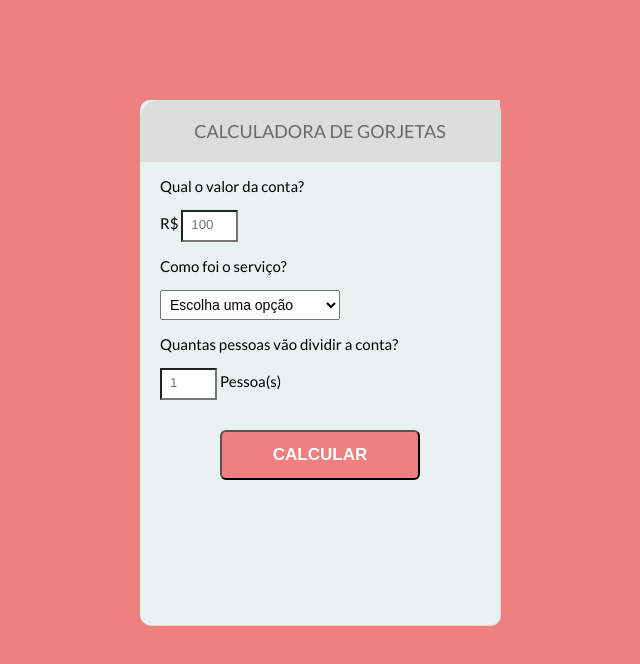
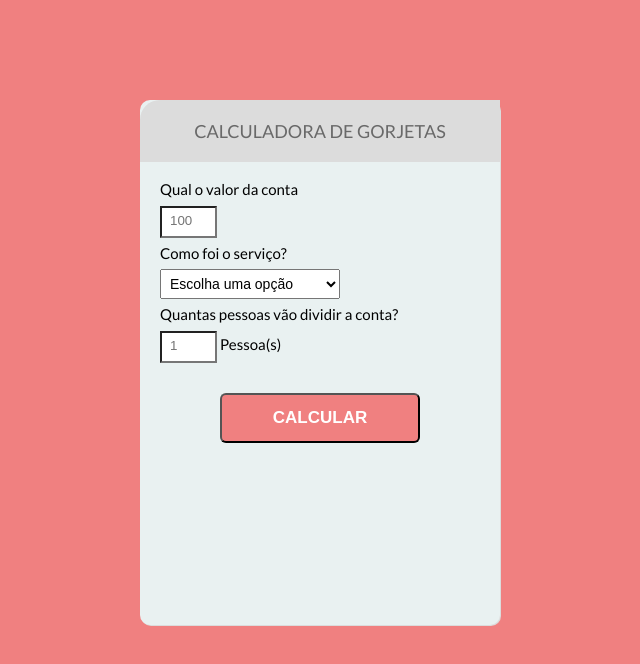
Before and after one commit to inaldomacena/onebitcode, a plain HTML site: page calculadoradegorjeta/index.html in a window 1280 px wide. Shown: the whole page, without its empty margins (320-960 px from the left). Drawn offline with Linux system fonts and the light colour scheme.

Commit message:
atualização

```diff
--- a/calculadoradegorjeta/index.html
+++ b/calculadoradegorjeta/index.html
@@ -16,13 +16,10 @@
 
 <div>
     <form class="tipsform" id="tipsform">
-        <label for="bill">
-            <p>Qual o valor da  conta?</p>
-        </label>
-        <p> R$ <input type = number placeholder="100" name="bill" class="formInput" id="'bill"></p>
-        <label for = "service"
-        <p> Como foi o serviço? </p>
-       </label>
+        <label for="bill">Qual o valor da conta </label><br>
+        <input type = number placeholder="100" name="bill" class="formInput" id="'bill"><br>
+
+        <label for = "service"> Como foi o serviço? </label> <br>
     <select name="service" id="service" class="formSelect">
         <option disable selected>Escolha uma opção</option>
         <option value="0.3">30% Incrível</option>
@@ -30,18 +27,12 @@
         <option value="0.1">10% Ruim</option>
         <option value="0.0">0% Péssimo</option>
     </select>
-    <p>Quantas pessoas vão dividir a conta?</p>
-    <label for ="people"
-
-        <p>
-        <input type ="number" placeholder="1" name="people" id="people" class="formInput"> Pessoa(s) </input>  </p>
-    </label>
-
+    <br>
+    <label for ="people">Quantas pessoas vão dividir a conta? </label> <br>
+    <input type ="number" placeholder="1" name="people" id="people" class="formInput"> Pessoa(s) </input>
 
     <button type="submit" class="button">Calcular</button>
     </form>
-
-</div>
 
 </div>
 <div  id="totalTip">
@@ -50,6 +41,9 @@
     <p id="each">cada</p>
 </div>
 </div>
+
+</div>
+
 <script type="text/javascript" src="script.js"></script>
 </body>
 </html>
--- a/calculadoradegorjeta/style.css
+++ b/calculadoradegorjeta/style.css
@@ -33,6 +33,8 @@ body{
 .tipsform{
 padding-left: 20px;
 padding-right: 20px;
+font-family:Lato ,sans-serif;
+line-height: 30px;
 
 }
 
@@ -74,5 +76,6 @@ padding-right: 20px;
     font-size: 20px;
     margin-top: 5px;
     text-align: center;
+    color: blueviolet;
 
 }
```
Also changed, not shown: calculadoradegorjeta/script.js (+4 -4 lines).
